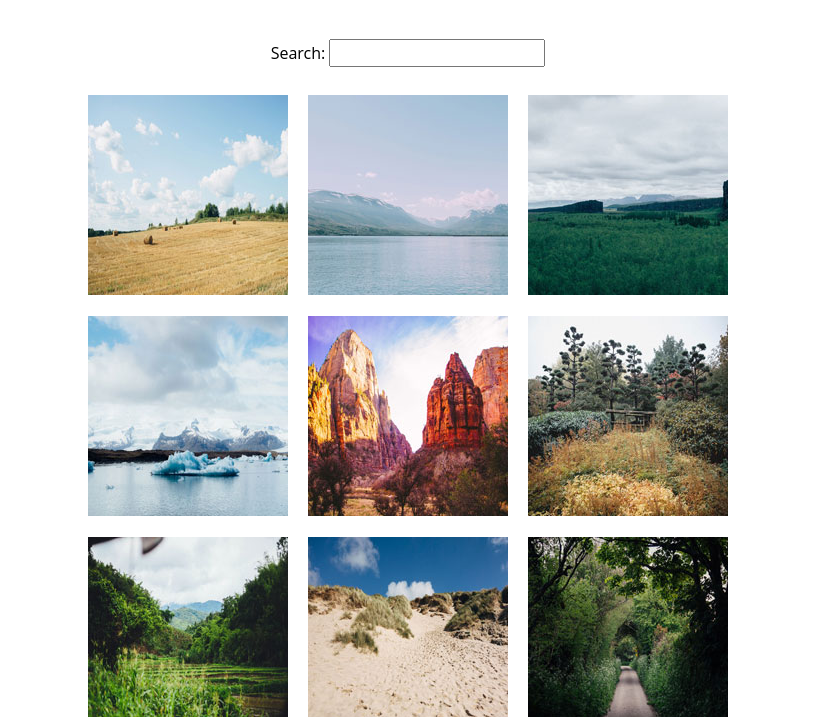
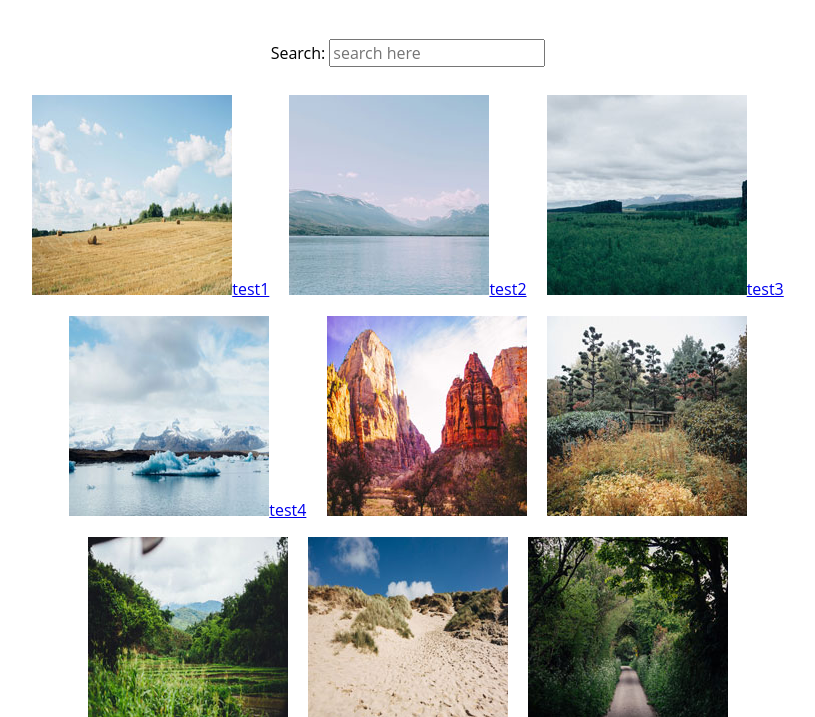
Before and after one commit to sup3rpr0xy/interactive-photo-gallery, a plain HTML site: page index.html in a window 1280 px wide. Shown: the part 67-784 px from the top of the page, without its empty margins (232-1047 px from the left). Drawn offline with nearby package versions, Linux system fonts and the light colour scheme.

Commit message:
added the search functionality

```diff
--- a/index.html
+++ b/index.html
@@ -18,18 +18,18 @@
     <div class="container">
       <form>
         <label>Search: </label>
-        <input type="text" name="search">
+        <input type="text" class="live-search-box" placeholder="search here" name="search">
       </form>
     </div>
   </div>
 
   <div class="images">
     <div class="container">
-      <ul id="imageGallery">
-        <li><a class="fancybox" rel="group" href="images/01.jpg" title="Morning Stroking"><img src="images/thumbnails/01.jpg" alt="Image 1"></a></li>
-        <li><a class="fancybox" rel="group" href="images/02.jpg" title="Feeling Good About Myself"><img src="images/thumbnails/02.jpg" alt="Image 2"></a></li>
-        <li><a class="fancybox" rel="group" href="images/03.jpg" title="Love that feeling"><img src="images/thumbnails/03.jpg" alt="Image 3"></a></li>
-        <li><a class="fancybox" rel="group" href="images/04.jpg" title="You Caught Me"><img src="images/thumbnails/04.jpg" alt="Image 4"></a></li>
+      <ul id="imageGallery" class="live-search-list">
+        <li><a class="fancybox" rel="group" href="images/01.jpg" title="Morning Stroking"><img src="images/thumbnails/01.jpg" alt="Image 1">test1</a></li>
+        <li><a class="fancybox" rel="group" href="images/02.jpg" title="Feeling Good About Myself"><img src="images/thumbnails/02.jpg" alt="Image 2">test2</a></li>
+        <li><a class="fancybox" rel="group" href="images/03.jpg" title="Love that feeling"><img src="images/thumbnails/03.jpg" alt="Image 3">test3</a></li>
+        <li><a class="fancybox" rel="group" href="images/04.jpg" title="You Caught Me"><img src="images/thumbnails/04.jpg" alt="Image 4">test4</a></li>
         <li><a class="fancybox" rel="group" href="images/05.jpg" title="Let's Play Hide 'n Seek"><img src="images/thumbnails/05.jpg" alt="Image 5"></a></li>
         <li><a class="fancybox" rel="group" href="images/06.jpg" title="Oh Yeah"><img src="images/thumbnails/06.jpg" alt="Image 6"></a></li>
         <li><a class="fancybox" rel="group" href="images/07.jpg" title="Do That Again"><img src="images/thumbnails/07.jpg" alt="Image 7"></a></li>
--- a/js/app.js
+++ b/js/app.js
@@ -1,3 +1,24 @@
 $(document).ready(function() {
   $('.fancybox').fancybox();
+
+  $('.live-search-list li').each(function(){
+    $(this).attr('data-search-term', $(this).text().toLowerCase());
+  });
+
+  $('.live-search-box').on('keyup', function(){
+
+  var searchTerm = $(this).val().toLowerCase();
+
+      $('.live-search-list li').each(function(){
+
+          if ($(this).filter('[data-search-term *= ' + searchTerm + ']').length > 0 || searchTerm.length < 1) {
+              $(this).show();
+          } else {
+              $(this).hide();
+          }
+
+      });
+
+  });
+
 });
```
